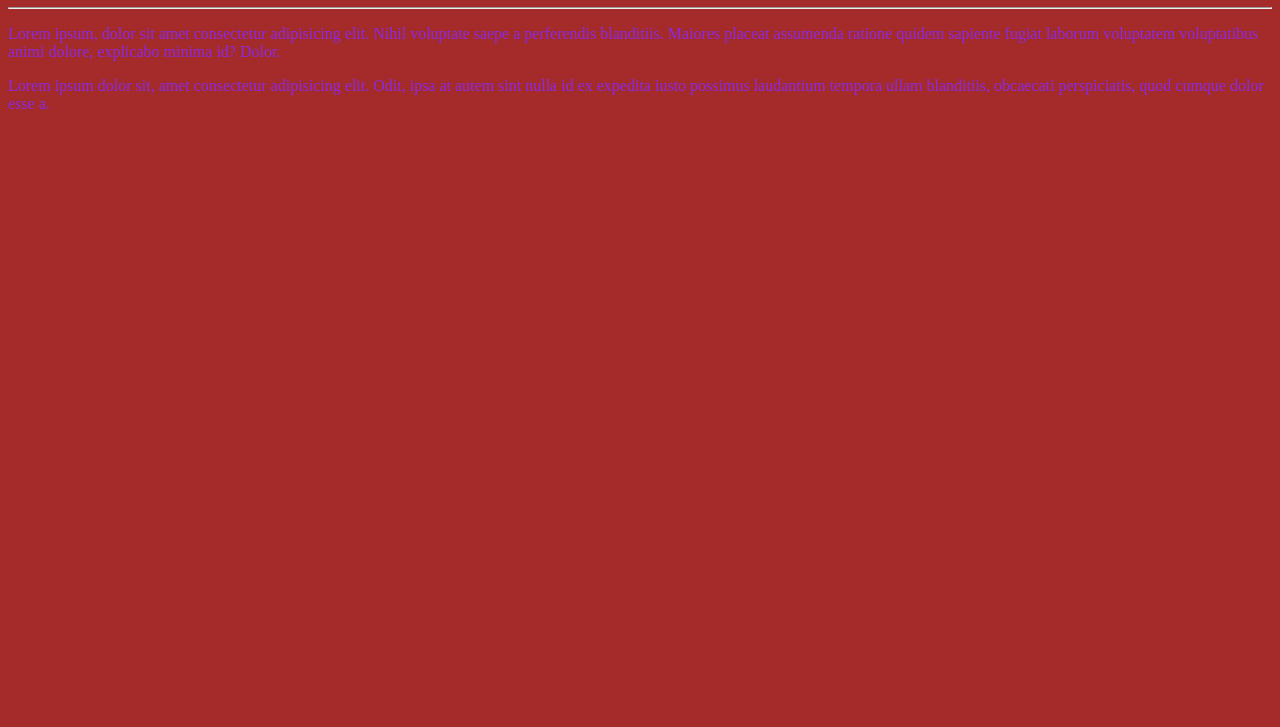
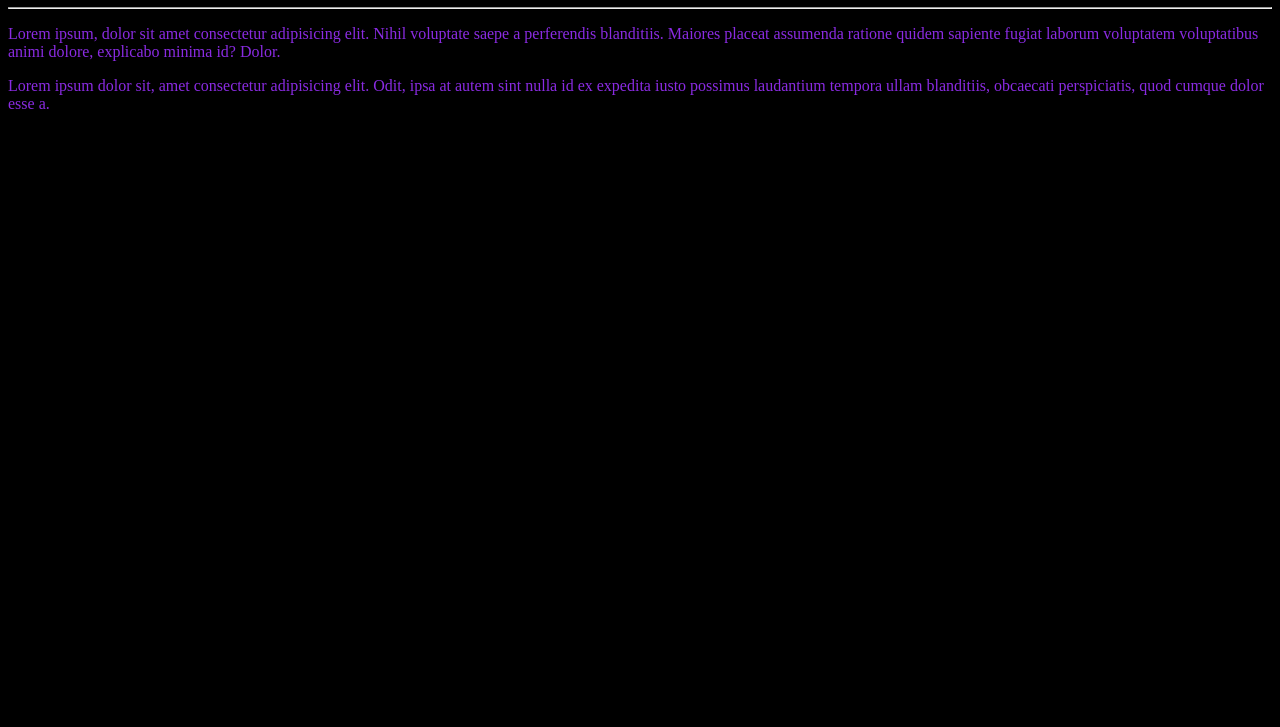
Before and after one commit to Brunodev2/estudohtmlcss, a plain HTML site: page SITE-NOVO/index.html in a window 1280 px wide. Shown: the part 73-800 px from the top of the page. Drawn offline with Linux system fonts and the light colour scheme.

Commit message:
adicionei java

```diff
--- a/SITE-NOVO/index.html
+++ b/SITE-NOVO/index.html
@@ -5,6 +5,7 @@
     <meta name="viewport" content="width=device-width, initial-scale=1.0" />
     <title>Document</title>
     <link rel="stylesheet" href="style.css" />
+    <script src="java.js" defer></script>
   </head>
   <body>
     <h1>website</h1>
--- /dev/null
+++ b/SITE-NOVO/java.js
@@ -0,0 +1,2 @@
+var corpo = window.document.querySelector("body")
+corpo.style.background = "black"
```
